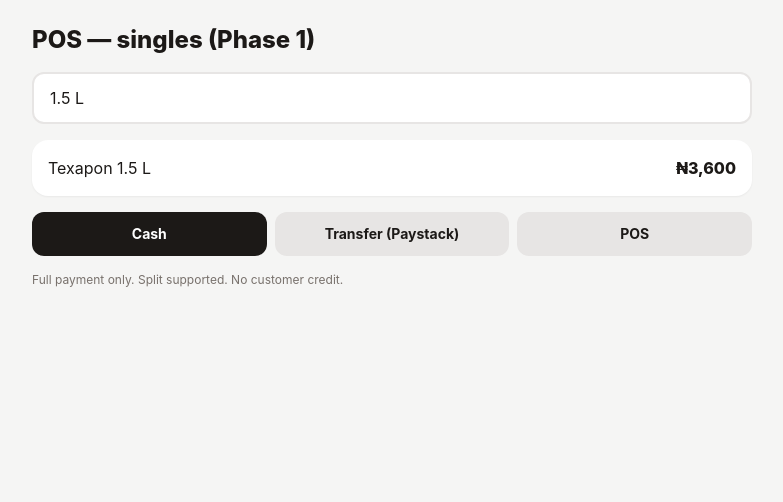
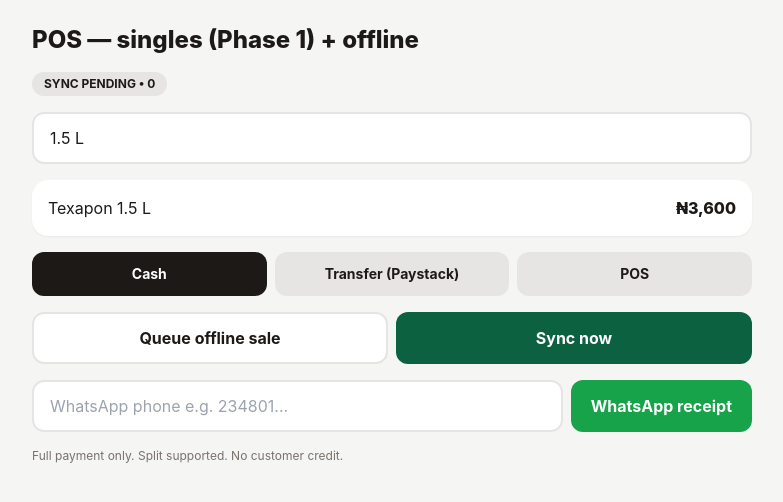
Before and after one commit to poeticlee/chemicalShop, a Next.js app: page /pos in a window 1280 px wide. Shown: the top 502 px of the page, without its empty margins (248-1031 px from the left). Built offline with nearby package versions, Linux system fonts and the light colour scheme.

Commit message:
Phase4: WhatsApp receipts, barcode labels, offline POS queue-sync

```diff
--- /dev/null
+++ b/app/api/labels/route.ts
@@ -0,0 +1,10 @@
+import { prisma } from "@/lib/db";
+// GET /api/labels?code=TEX-001 — printable barcode-label payload (Code128 via frontend font/lib)
+export async function GET(req: Request) {
+  const { searchParams } = new URL(req.url);
+  const code = searchParams.get("code") ?? "";
+  if (!code) return Response.json({ error: "code required" }, { status: 400 });
+  const item = await prisma.item.findUnique({ where: { code }, include: { units: true } });
+  if (!item) return Response.json({ error: "not found" }, { status: 404 });
+  return Response.json({ labels: item.units.filter(u => u.isSaleUnit).map(u => ({ code: `${item.code}-${u.unitName}`, name: `${item.name} ${u.unitName}`, priceKobo: u.priceRetail, barcode: `${item.code}-${u.unitName}` })) });
+}
--- /dev/null
+++ b/app/api/receipts/[saleId]/route.ts
@@ -0,0 +1,11 @@
+import { prisma } from "@/lib/db";
+import { receiptText, whatsappLink } from "@/lib/whatsapp";
+// GET /api/receipts/:saleId?phone=234... — receipt JSON + WhatsApp share link
+export async function GET(_: Request, { params }: { params: { saleId: string } }) {
+  const sale = await prisma.sale.findUniqueOrThrow({ where: { id: params.saleId }, include: { lines: true, payments: true } });
+  const items = await prisma.item.findMany({ where: { id: { in: sale.lines.map(l => l.itemId) } } });
+  const byId = new Map(items.map(i => [i.id, i]));
+  const lines = sale.lines.map(l => ({ name: byId.get(l.itemId)?.name ?? l.itemId, qty: `${l.qtyBase}`, priceKobo: l.priceKobo + l.comboShareKobo }));
+  const text = receiptText({ id: sale.id, totalKobo: sale.totalKobo, lines });
+  return Response.json({ sale, lines, text, whatsapp: `https://wa.me/?text=${encodeURIComponent(text)}`, whatsappDirect: "" , hint: "GET with ?phone=234801... for direct link" });
+}
--- a/app/pos/page.tsx
+++ b/app/pos/page.tsx
@@ -1,12 +1,26 @@
 "use client";
-import { useState } from "react";
+import { useEffect, useState } from "react";
 import { naira } from "@/lib/money";
+import { db, pendingCount, flushOutbox, queueMovement } from "@/lib/offline";
 export default function POS() {
   const [qty, setQty] = useState("1.5 L");
   const [total] = useState(3600_00);
+  const [pending, setPending] = useState(0);
+  const [phone, setPhone] = useState("");
+  useEffect(()=>{ pendingCount().catch(()=>0).then(setPending); },[]);
+  const sellOffline = async () => {
+    await queueMovement({ id: crypto.randomUUID(), itemId: "demo", locationId: "demo", qtyBase: 1500, type: "sale", referenceId: crypto.randomUUID(), userId: "demo", deviceId: "web", createdAt: new Date().toISOString() });
+    setPending(await pendingCount().catch(()=>0));
+  };
+  const sync = async () => { const r = await flushOutbox().catch(()=>({pushed:0})); alert(`Synced: ${JSON.stringify(r)}`); setPending(await pendingCount().catch(()=>0)); };
+  const share = () => {
+    const text = `Chemical Shop receipt\nTexapon ${qty} — ${naira(total)}\nTotal: ${naira(total)}`;
+    window.open(`https://wa.me/${phone.replace(/[^0-9]/g,"")}?text=${encodeURIComponent(text)}`, "_blank");
+  };
   return (
     <main className="max-w-3xl mx-auto p-6 space-y-4">
-      <h1 className="font-extrabold text-2xl">POS — singles (Phase 1)</h1>
+      <h1 className="font-extrabold text-2xl">POS — singles (Phase 1) + offline</h1>
+      <div className="text-xs font-bold px-3 py-1 rounded-full bg-stone-200 inline-block">SYNC PENDING • {pending} {typeof navigator !== "undefined" && !navigator.onLine ? "(OFFLINE)" : ""}</div>
       <input value={qty} onChange={e=>setQty(e.target.value)} placeholder="Qty e.g. 1.5 L or 750 g" className="w-full px-4 py-3 rounded-xl border-2 border-stone-200" />
       <div className="bg-white rounded-2xl p-4 shadow-sm flex justify-between items-center">
         <span>Texapon {qty}</span><span className="font-extrabold">{naira(total)}</span>
@@ -16,6 +30,11 @@
         <button className="bg-stone-200 rounded-xl py-3">Transfer (Paystack)</button>
         <button className="bg-stone-200 rounded-xl py-3">POS</button>
       </div>
+      <div className="grid grid-cols-2 gap-2">
+        <button onClick={sellOffline} className="px-4 py-3 rounded-xl bg-white border-2 border-stone-200 font-bold">Queue offline sale</button>
+        <button onClick={sync} className="px-4 py-3 rounded-xl bg-brand-700 text-white font-bold">Sync now</button>
+      </div>
+      <div className="flex gap-2"><input value={phone} onChange={e=>setPhone(e.target.value)} placeholder="WhatsApp phone e.g. 234801..." className="flex-1 px-4 py-3 rounded-xl border-2 border-stone-200" /><button onClick={share} className="px-5 py-3 rounded-xl bg-green-600 text-white font-bold">WhatsApp receipt</button></div>
       <p className="text-xs text-stone-500">Full payment only. Split supported. No customer credit.</p>
     </main>
   );
--- /dev/null
+++ b/lib/whatsapp.ts
@@ -0,0 +1,10 @@
+// WhatsApp receipts: build wa.me share link from sale. No API key needed.
+export function receiptText(sale: { id: string; totalKobo: number; lines: { name: string; qty: string; priceKobo: number }[] }) {
+  const naira = (k: number) => "₦" + (k/100).toLocaleString("en-NG");
+  const lines = sale.lines.map(l => `• ${l.name} ${l.qty} — ${naira(l.priceKobo)}`).join("\n");
+  return `Chemical Shop receipt ${sale.id.slice(0,8)}\n${lines}\nTotal: ${naira(sale.totalKobo)}\nThank you!`;
+}
+export function whatsappLink(phone: string, text: string) {
+  const p = phone.replace(/[^0-9]/g, "");
+  return `https://wa.me/${p}?text=${encodeURIComponent(text)}`;
+}
```
